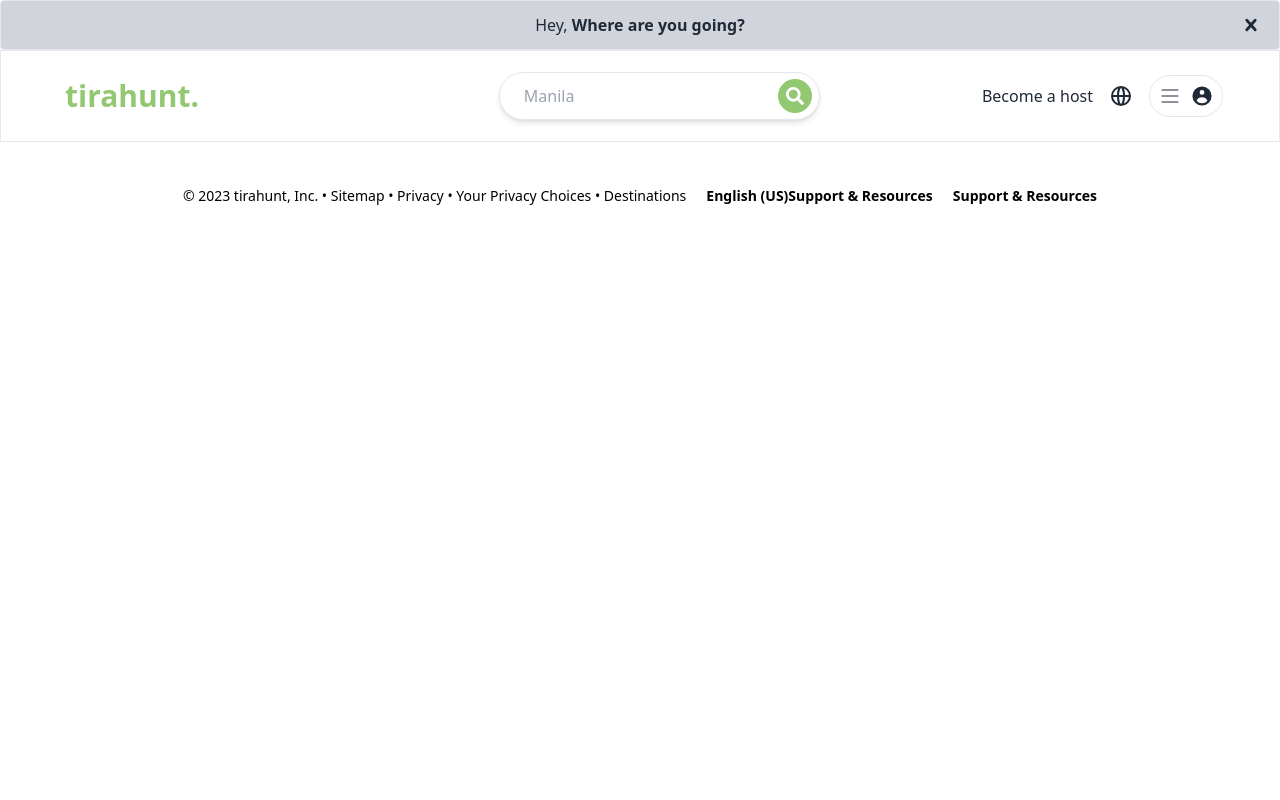
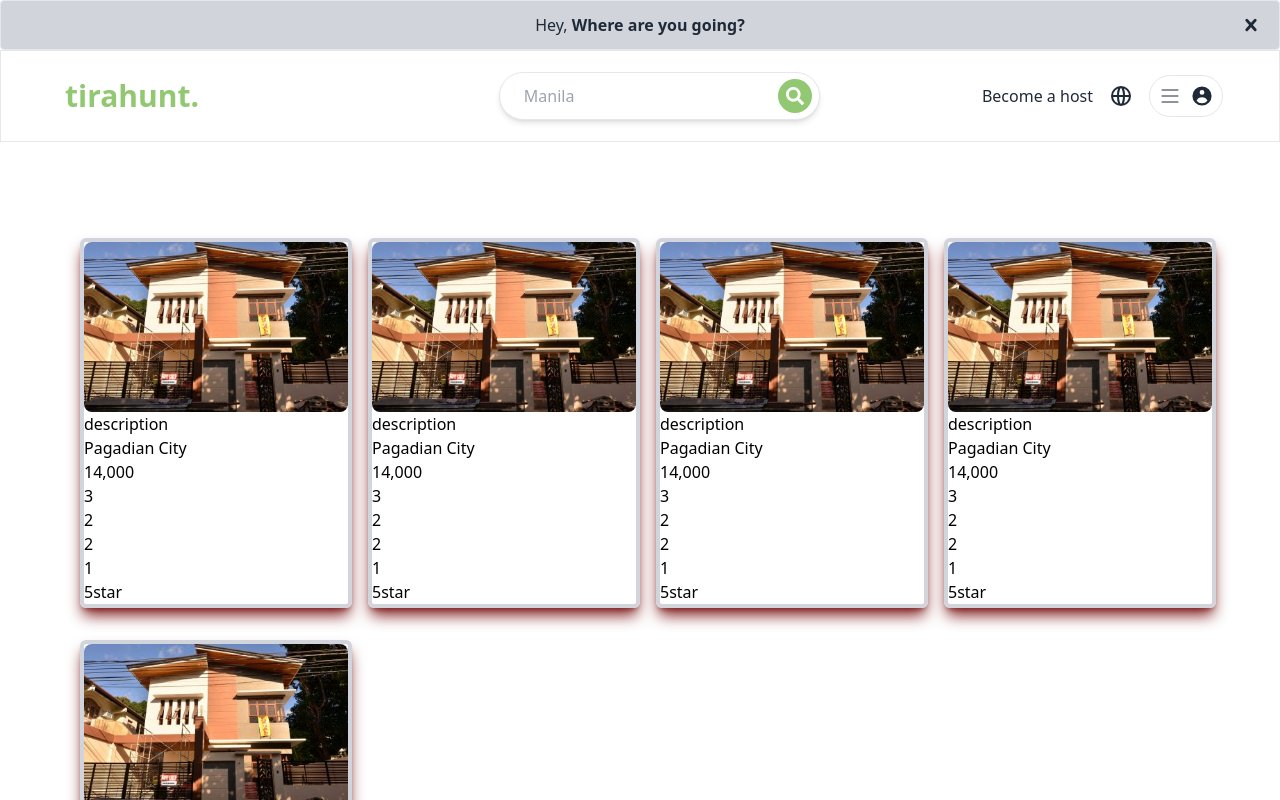
Before and after one commit to rjlb87/tirahunt, a React (Vite) app: page / in a window 1280 px wide. Shown: the top 800 px of the page. Built offline with nearby package versions, Linux system fonts and the light colour scheme.

Commit message:
WP-012 feature: added cards

```diff
--- a/src/common/NavBar.jsx
+++ b/src/common/NavBar.jsx
@@ -5,6 +5,12 @@ import { navlink } from "../utils/navlinks";
 
 const NavBar = () => {
   const [nav, setNav] = useState(false);
+  const [alert, setShowAlert] = useState(false);
+
+  const handleShow = () => {
+    setShowAlert(!alert);
+    console.log("napindot mo na");
+  };
 
   const handleCloseNav = () => {
     if (nav) {
@@ -13,16 +19,19 @@ const NavBar = () => {
   };
 
   return (
-    <>
+    <div>
+      {!alert && (
         <div
-        className="bg-gray-300 border text-gray-800 text-center text- px-4 py-3 rounded relative"
+          className="relative z-10 bg-gray-300 border text-gray-800 text-center text- px-4 py-3 rounded"
           role="alert"
         >
+          <div>
             <span className="block sm:inline">Hey, </span>
             <span className="block sm:inline font-semibold">
               Where are you going?
             </span>
             <span className="absolute top-0 bottom-0 right-0 px-4 py-3">
+              <button onClick={handleShow}>
                 <svg
                   className="fill-current h-6 w-6 text-gray-800"
                   role="button"
@@ -32,10 +41,13 @@ const NavBar = () => {
                   <title>Close</title>
                   <path d="M14.348 14.849a1.2 1.2 0 0 1-1.697 0L10 11.819l-2.651 3.029a1.2 1.2 0 1 1-1.697-1.697l2.758-3.15-2.759-3.152a1.2 1.2 0 1 1 1.697-1.697L10 8.183l2.651-3.031a1.2 1.2 0 1 1 1.697 1.697l-2.758 3.152 2.758 3.15a1.2 1.2 0 0 1 0 1.698z" />
                 </svg>
+              </button>
             </span>
           </div>
+        </div>
+      )}
 
-      <div className="z-50 fixed flex justify-between items-center w-full h-[92px] px-4 bg-white border nav">
+      <div className="relative flex justify-between items-center w-full h-[92px] px-4 bg-white border nav">
         <div className="flex items-center ml-4 pt-4">
           <Link to="Home" smooth={true} duration={500} onClick={handleCloseNav}>
             <button>
@@ -131,6 +143,7 @@ const NavBar = () => {
                   spy={true}
                   smooth={true}
                   duration={500}
+                  s
                   onClick={handleCloseNav}
                 >
                   {link}
@@ -140,7 +153,7 @@ const NavBar = () => {
           </ul>
         )}
       </div>
-    </>
+    </div>
   );
 };
 
--- a/src/components/Home.jsx
+++ b/src/components/Home.jsx
@@ -1,9 +1,43 @@
-import React from 'react'
+import React from "react";
+import { cards } from "../utils/cards";
 
 function Home() {
   return (
-    <div>Home</div>
-  )
+    <div className="max-w-6xl mx-auto h-screen my-20">
+      <div className="flex flex-col justify-center ">
+        <ul className="grid grid-cols-4">
+          {cards.map(
+            ({
+              id,
+              description,
+              location,
+              price,
+              image,
+              person,
+              bedrooms,
+              bathRoom,
+              livingRoom,
+              rating
+            }) => (
+              <li className="ml-4 border-4 shadow-lg shadow-red-900 my-4 border-gray-300 rounded-md" key={id}>
+                <li>
+                  <img className="rounded-lg" src={image} alt="image" />
+                </li>
+                <li>{description}</li>
+                <li>{location}</li>
+                <li>{price}</li>
+                <li>{person}</li>
+                <li>{bedrooms}</li>
+                <li>{bathRoom}</li>
+                <li>{livingRoom}</li>
+                <li>{rating}</li>
+              </li>
+            )
+          )}
+        </ul>
+      </div>
+    </div>
+  );
 }
 
-export default Home
+export default Home;
--- /dev/null
+++ b/src/utils/cards.jsx
@@ -0,0 +1,64 @@
+// import img from
+
+export const cards = [
+    {
+        id: 1,
+        description: 'description',
+        location: 'Pagadian City',
+        price: '14,000',
+        image: '/public/img_1.jpg',
+        person: '3',
+        bedrooms: '2',
+        bathRoom: '2',
+        livingRoom: '1',
+        rating: '5star'
+    },
+    {
+        id: 2,
+        description: 'description',
+        location: 'Pagadian City',
+        price: '14,000',
+        image: '/public/img_1.jpg',
+        person: '3',
+        bedrooms: '2',
+        bathRoom: '2',
+        livingRoom: '1',
+        rating: '5star'
+    },
+    {
+        id: 3,
+        description: 'description',
+        location: 'Pagadian City',
+        price: '14,000',
+        image: '/public/img_1.jpg',
+        person: '3',
+        bedrooms: '2',
+        bathRoom: '2',
+        livingRoom: '1',
+        rating: '5star'
+    },
+    {
+        id: 4,
+        description: 'description',
+        location: 'Pagadian City',
+        price: '14,000',
+        image: '/public/img_1.jpg',
+        person: '3',
+        bedrooms: '2',
+        bathRoom: '2',
+        livingRoom: '1',
+        rating: '5star'
+    },
+    {
+        id: 5,
+        description: 'description',
+        location: 'Pagadian City',
+        price: '14,000',
+        image: '/public/img_1.jpg',
+        person: '3',
+        bedrooms: '2',
+        bathRoom: '2',
+        livingRoom: '1',
+        rating: '5star'
+    }
+]
```
Also changed, not shown: public/img_1.jpg (added). Lines whose indentation alone changed are shown as unchanged.
